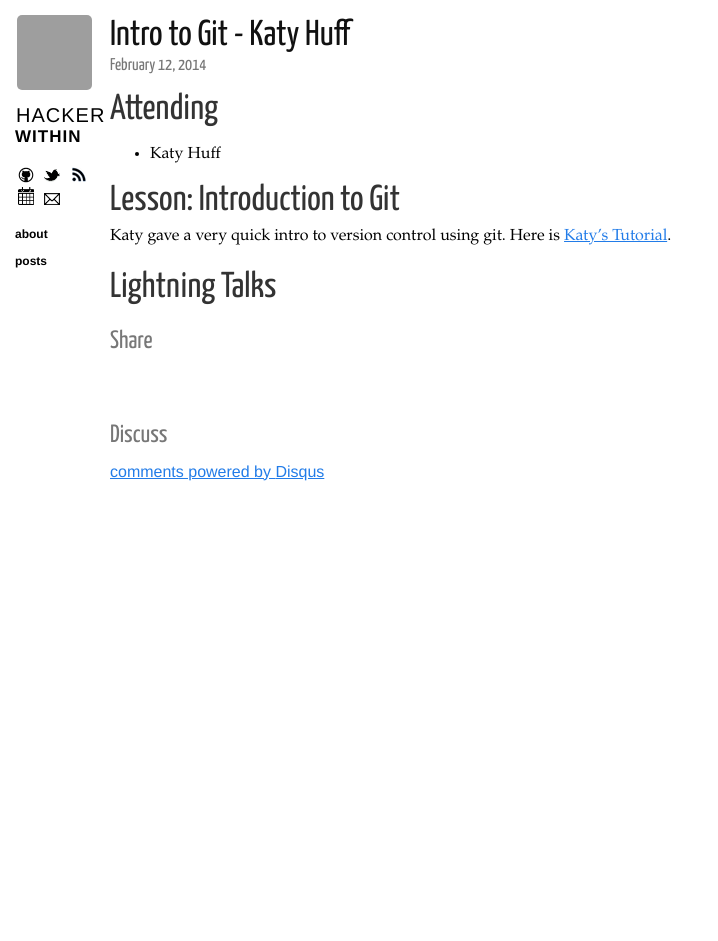
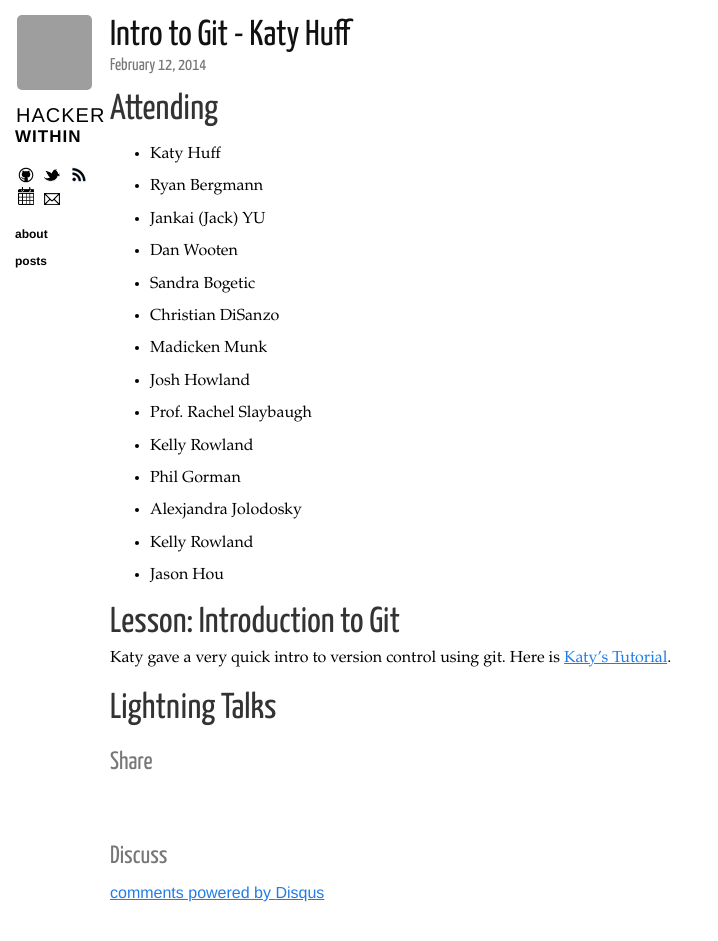
Before and after one commit to thehackerwithin/berkeley, a Jekyll site: the page built from _posts/2014-02-12-git-intro-meeting.markdown, in a window 1280 px wide, cut to the strip 0-962 px from the top of the page. Shown: the top 941 px of the strip, without its empty margins (0-718 px from the left). Built offline with Jekyll 4.4.1, drawn with Linux system fonts in a browser that asks for light colours; nearby versions of some CDN libraries; Markdown is read by kramdown in place of the engine named in the settings; comment, search, counter and statistics services are not loaded; before the commit the page ends 900 px from its top, so only the background shows below that; grey boxes are pictures that could not be loaded.

Commit message:
adds attendees

```diff
--- a/_posts/2014-02-12-git-intro-meeting.markdown
+++ b/_posts/2014-02-12-git-intro-meeting.markdown
@@ -11,6 +11,19 @@
 # Attending
 
 - Katy Huff
+- Ryan Bergmann
+- Jankai (Jack) YU
+- Dan Wooten
+- Sandra Bogetic
+- Christian DiSanzo
+- Madicken Munk
+- Josh Howland
+- Prof. Rachel Slaybaugh
+- Kelly Rowland
+- Phil Gorman
+- Alexjandra Jolodosky
+- Kelly Rowland
+- Jason Hou
 
 # Lesson: Introduction to Git
 
@@ -19,4 +32,4 @@
 
 # Lightning Talks
 
-[katystalk]: https://github.com/thehackerwithin/berkeley "Katy's Tutorial"
+[katystalk]: https://github.com/katyhuff/berkeley/tree/master/git "Katy's Tutorial"
```
